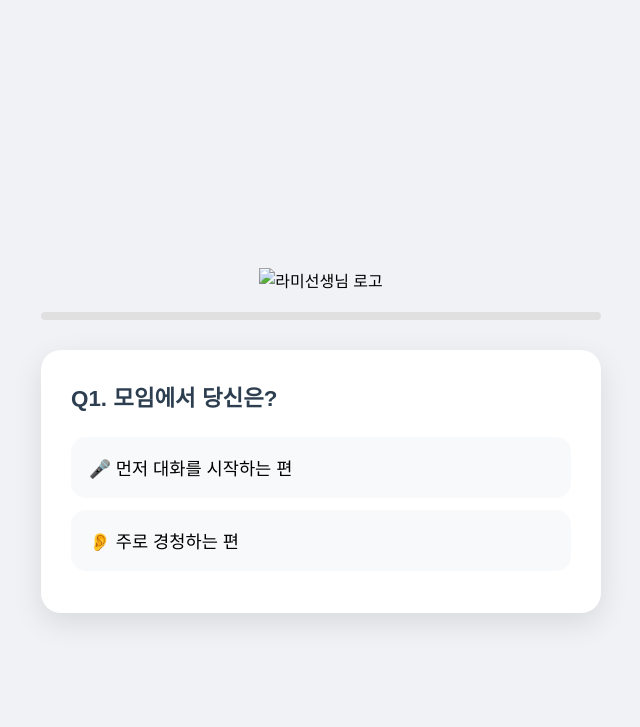
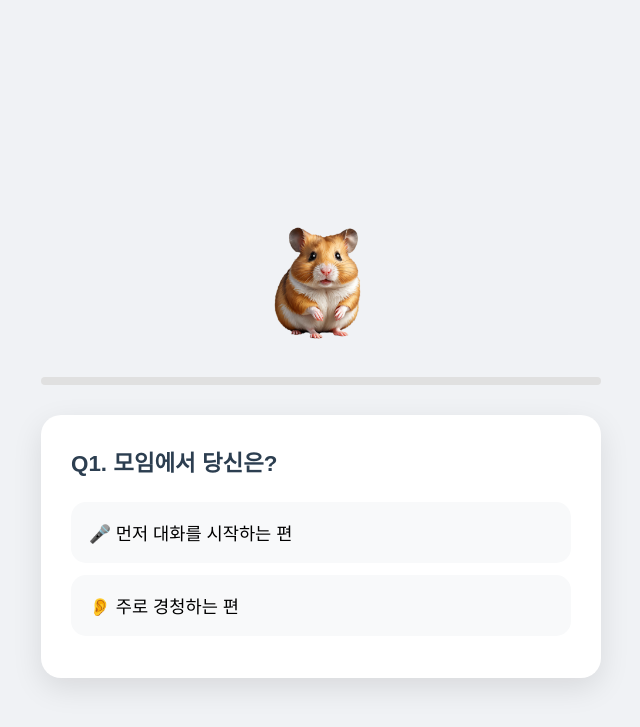
Before and after one commit to ramiteacher/ramiteacher.github.io, a Jekyll site: the page mbti/index.html, which Jekyll copies as it is, in a window 1280 px wide. Shown: the top 727 px of the page, without its empty margins (319-959 px from the left). Built offline with Jekyll 4.4.1, drawn with Linux system fonts in a browser that asks for light colours.

Commit message:
mbti add

```diff
--- a/mbti/index.html
+++ b/mbti/index.html
@@ -153,7 +153,7 @@
     <div class="test-container">
         <!-- 로고 추가 -->
         <div class="logo-container">
-            <img class="logo" src="rand\logo.png" alt="라미선생님 로고" onclick="window.location.href='/'">
+            <img class="logo" src="logo.png" alt="라미선생님 로고" onclick="window.location.href='/'">
         </div>
 
         <div class="progress-bar">
```
Also changed, not shown: mbti/logo.png (added).
